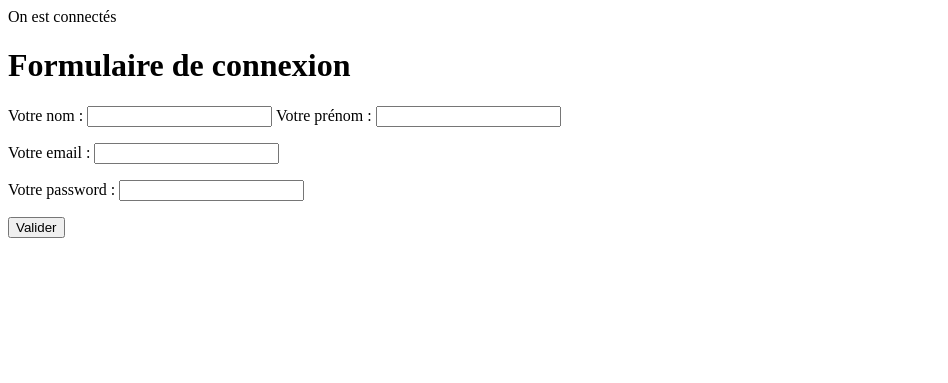
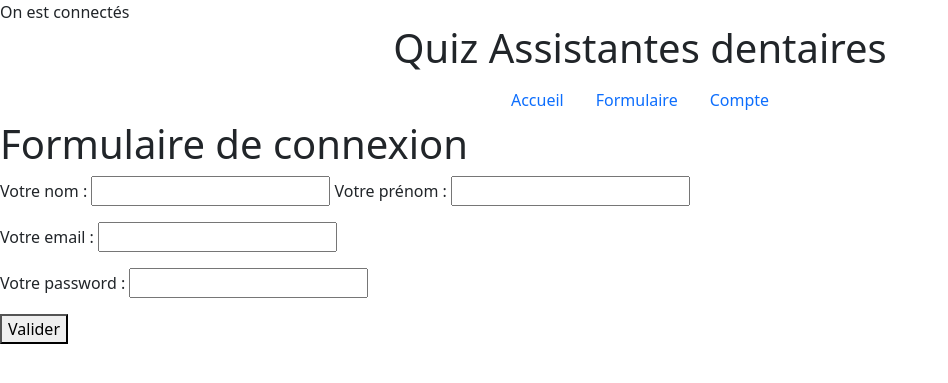
Before and after one commit to Naima-LALMI/Quiz, a PHP site: page /login.php in a window 1280 px wide. Shown: the top 383 px of the page, without its empty margins (0-948 px from the left). Run offline with PHP 8.4, Linux system fonts and the light colour scheme.

Commit message:
rajout header + navbar

```diff
--- a/public/login.php
+++ b/public/login.php
@@ -26,6 +26,25 @@ if ($enCoursDeTraitement) {
 }
 
 ?>
+
+<!DOCTYPE html>
+<html lang="en">
+<head>
+<meta charset="UTF-8">
+    <meta name="viewport" content="width=device-width, initial-scale=1.0">
+    <title>Quiz</title>
+    <link href="https://fonts.googleapis.com/css2?family=Roboto:wght@400;700&display=swap" rel="stylesheet">
+    <link href="https://cdn.jsdelivr.net/npm/bootstrap@5.0.2/dist/css/bootstrap.min.css" rel="stylesheet">
+</head>
+<body>
+<h1 class="text-center">Quiz Assistantes dentaires </h1>
+    <ul class="nav justify-content-center">
+        <a class="nav-link" href="index.php">Accueil</a>
+        <a class="nav-link" href="ajout_question.php">Formulaire</a>
+        <a class="nav-link" href="login.php">Compte</a>
+    </ul>
+</body>
+</html>
 <h1>Formulaire de connexion</h1>
 <form action="" method="post">
     <label>Votre nom :</label>
```
